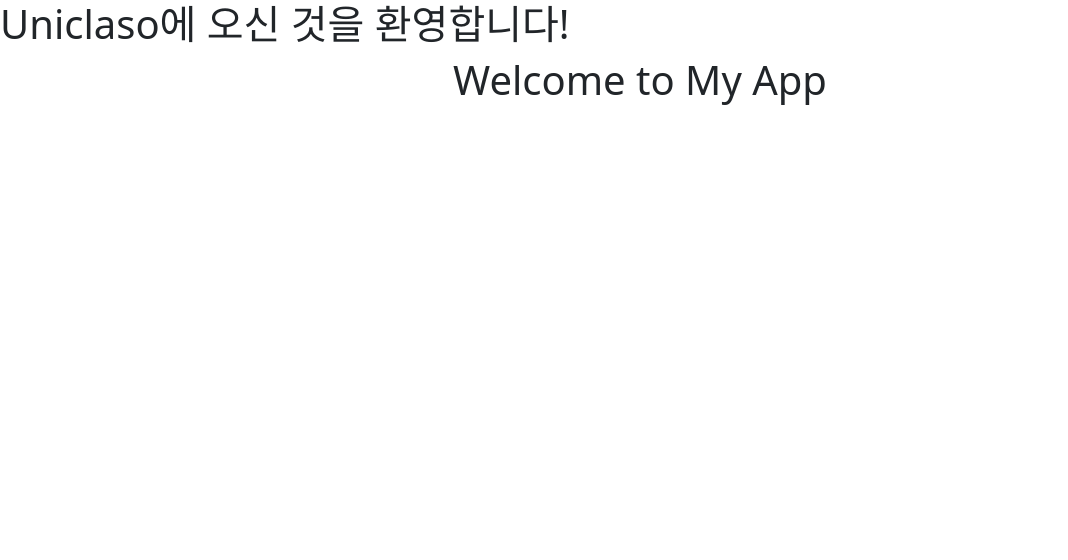
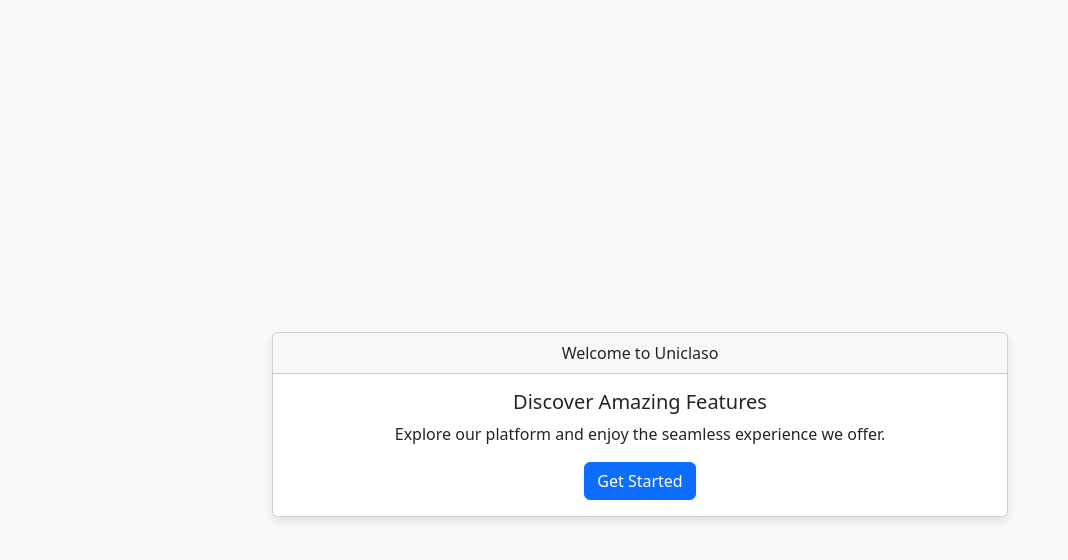
Before and after one commit to WondWide/uniclaso-frontend, a React (Create React App) app: page / in a window 1280 px wide. Shown: the top 560 px of the page, without its empty margins (0-1068 px from the left). Built offline with nearby package versions, Linux system fonts and the light colour scheme.

Commit message:
Enhance initial screen design

```diff
--- a/package.json
+++ b/package.json
@@ -12,6 +12,7 @@
     "axios": "^1.7.7",
     "bootstrap": "^5.3.3",
     "react": "^18.3.1",
+    "react-bootstrap": "^2.10.5",
     "react-dom": "^18.3.1",
     "react-router-dom": "^6.27.0",
     "react-scripts": "5.0.1",
--- a/src/App.css
+++ b/src/App.css
@@ -1,38 +1,19 @@
 .App {
   text-align: center;
-}
-
-.App-logo {
-  height: 40vmin;
-  pointer-events: none;
-}
-
-@media (prefers-reduced-motion: no-preference) {
-  .App-logo {
-    animation: App-logo-spin infinite 20s linear;
-  }
-}
-
-.App-header {
-  background-color: #282c34;
+  background-color: #f8f9fa;
   min-height: 100vh;
   display: flex;
   flex-direction: column;
+  justify-content: center;
   align-items: center;
-  justify-content: center;
-  font-size: calc(10px + 2vmin);
-  color: white;
 }
 
-.App-link {
-  color: #61dafb;
+.card {
+  box-shadow: 0 4px 8px rgba(0, 0, 0, 0.1);
+  border-radius: 8px;
 }
 
-@keyframes App-logo-spin {
-  from {
-    transform: rotate(0deg);
-  }
-  to {
-    transform: rotate(360deg);
-  }
+.btn-primary {
+  background-color: #007bff;
+  border-color: #007bff;
 }
--- a/src/App.js
+++ b/src/App.js
@@ -1,43 +1,35 @@
 import React from 'react';
-import './App.css'; // 기존 스타일 파일
-import 'bootstrap/dist/css/bootstrap.min.css'; // Bootstrap CSS 임포트
-import { BrowserRouter as Router, Route, Routes } from 'react-router-dom';
-import Home from './pages/Home';
-import Register from './pages/Register';
-import Login from './pages/Login';
-import Profile from './pages/Profile';
-import ForgotPassword from './pages/ForgotPassword';
-import ResetPassword from './pages/ResetPassword';
+import './App.css';
+import 'bootstrap/dist/css/bootstrap.min.css';
+import { Container, Row, Col, Card, Button } from 'react-bootstrap';
 
+function Home() {
+  return (
+    <Container className="mt-5">
+      <Row className="justify-content-center">
+        <Col md={8}>
+          <Card className="text-center">
+            <Card.Header>Welcome to Uniclaso</Card.Header>
+            <Card.Body>
+              <Card.Title>Discover Amazing Features</Card.Title>
+              <Card.Text>
+                Explore our platform and enjoy the seamless experience we offer.
+              </Card.Text>
+              <Button variant="primary" href="/register">Get Started</Button>
+            </Card.Body>
+          </Card>
+        </Col>
+      </Row>
+    </Container>
+  );
+}
 
 function App() {
   return (
-    <Router>
-      <div>
-        <Routes>
-          <Route path="/" element={<Home />} />
-          <Route path="/register" element={<Register />} />
-          <Route path="/login" element={<Login />} />
-          <Route path="/profile" element={<Profile />} />
-          <Route path="/forgot-password" element={<ForgotPassword />} />
-          <Route path="/reset-password/:token" element={<ResetPassword />} />
-        </Routes>
-      </div>
-
-      <div className="App">
-        <h1>Welcome to My App</h1>
-        {/* 다른 컴포넌트 및 내용 */}
-      </div>
-
-
-    </Router>
-
-
-
-
+    <div className="App">
+      <Home />
+    </div>
   );
 }
 
-
-
 export default App;
```
Also changed, not shown: 1 other file (tests, documents, lock files or other folders).
